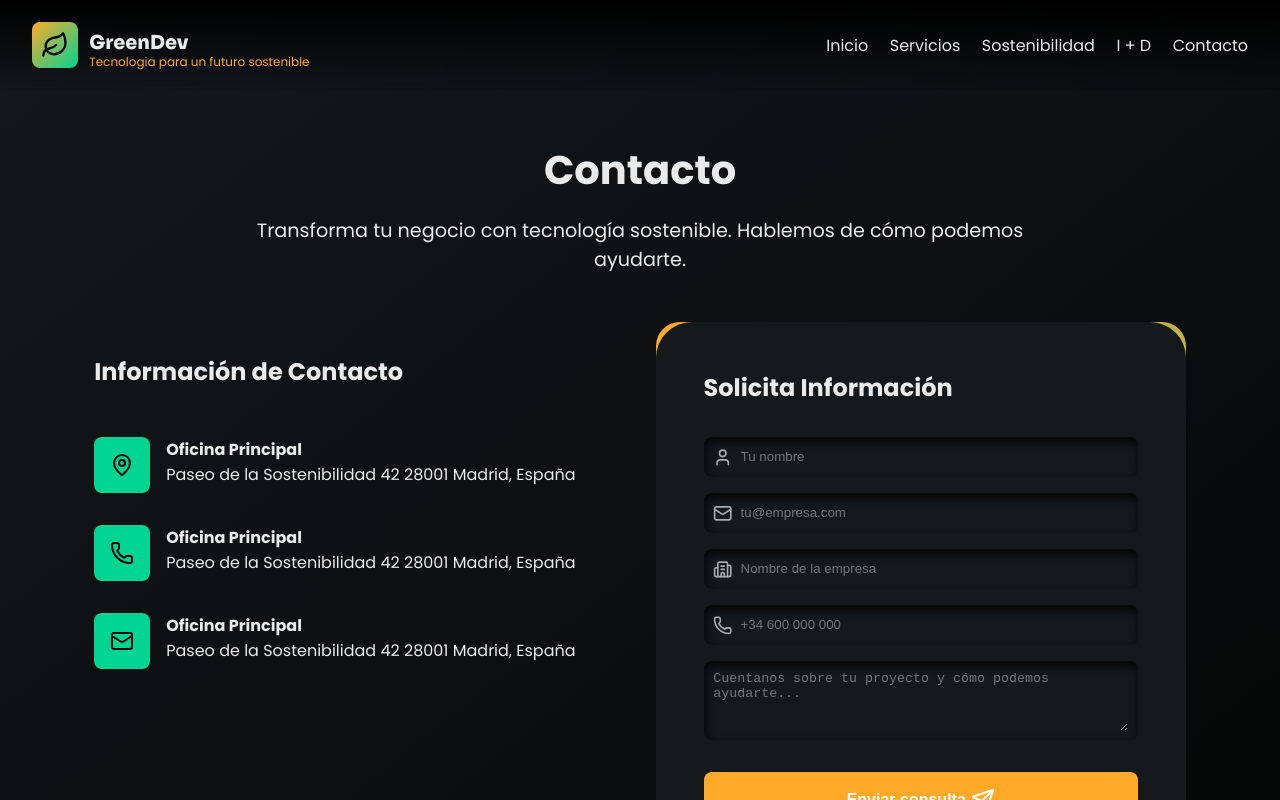
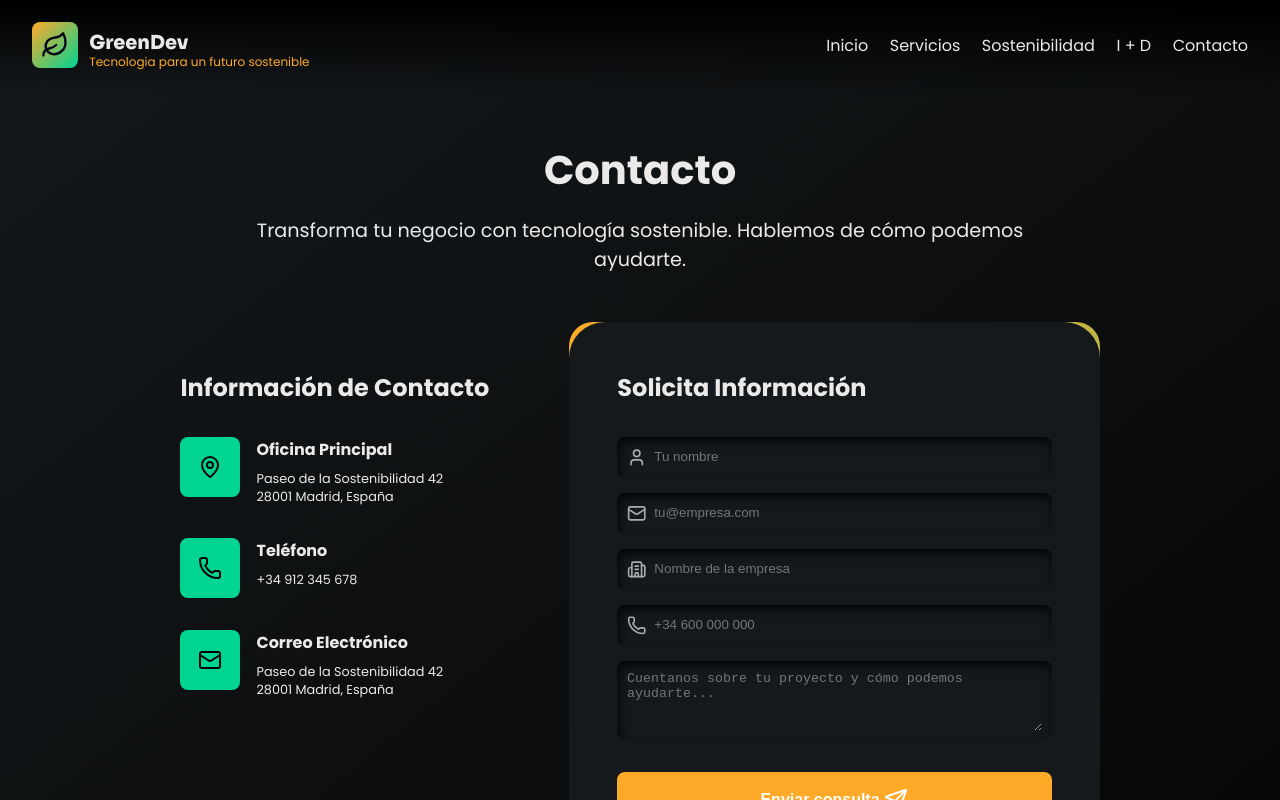
Before and after one commit to nkaryoli/GreenDev, a Vue app: page /contacto in a window 1280 px wide. Shown: the top 800 px of the page. Built offline with nearby package versions, Linux system fonts and the light colour scheme.

Commit message:
refactor

```diff
--- a/src/components/features/Contact/ContactInfomation.vue
+++ b/src/components/features/Contact/ContactInfomation.vue
@@ -1,44 +1,37 @@
 <script setup>
 import { MapPin, Phone, Mail } from 'lucide-vue-next';
+
+const items = [
+	{
+		icon: MapPin,
+		title: 'Oficina Principal',
+		description: 'Paseo de la Sostenibilidad 42 28001 Madrid, España'
+	},
+	{
+		icon: Phone,
+		title: 'Teléfono',
+		description: '+34 912 345 678'
+	},
+	{
+		icon: Mail,
+		title: 'Correo Electrónico',
+		description: 'Paseo de la Sostenibilidad 42	28001 Madrid, España'
+	}
+]
 </script>
 
 <template>
 	<div class="section">
 		<h3>Información de Contacto</h3>
-
-		<div class="contact-info">
+		<div class="contact-info" v-for="(item, index) in items" :key="index">
 			<div class="contact-icon">
-				<MapPin />
+				<component :is="item.icon" />
 			</div>
-			<div>
-				<h4>Oficina Principal</h4>
-				<p>Paseo de la Sostenibilidad 42
-					28001 Madrid, España</p>
+			<div class="contact-info-text">
+				<h4>{{ item.title }}</h4>
+				<p>{{ item.description }}</p>
 			</div>
 		</div>
-
-		<div class="contact-info">
-			<div class="contact-icon">
-				<Phone />
-			</div>
-			<div>
-				<h4>Oficina Principal</h4>
-				<p>Paseo de la Sostenibilidad 42
-					28001 Madrid, España</p>
-			</div>
-		</div>
-
-		<div class="contact-info">
-			<div class="contact-icon">
-				<Mail />
-			</div>
-			<div>
-				<h4>Oficina Principal</h4>
-				<p>Paseo de la Sostenibilidad 42
-					28001 Madrid, España</p>
-			</div>
-		</div>
-
 	</div>
 </template>
 
@@ -50,13 +43,24 @@ import { MapPin, Phone, Mail } from 'lucide-vue-next';
 .section h3 {
 	font-size: 1.5rem;
 	max-width: 800px;
-	margin-bottom: 3rem;
+	margin-top:  1rem;
+	margin-bottom: 2rem;
 }
 
 .contact-info {
 	display: flex;
 	gap: 1rem;
 	margin-bottom: 2rem;
+}
+
+.contact-info h4 {
+	font-size: 1rem;
+	margin-bottom: 0.5rem;
+}
+
+.contact-info p {
+	font-size: 0.8rem;
+	max-width: 25ch;
 }
 
 .contact-icon {
@@ -66,6 +70,8 @@ import { MapPin, Phone, Mail } from 'lucide-vue-next';
 	display: flex;
 	align-items: center;
 	justify-content: center;
+	height: 60px;
+	width: 60px;
 }
 
 .contact-icon svg {
```
